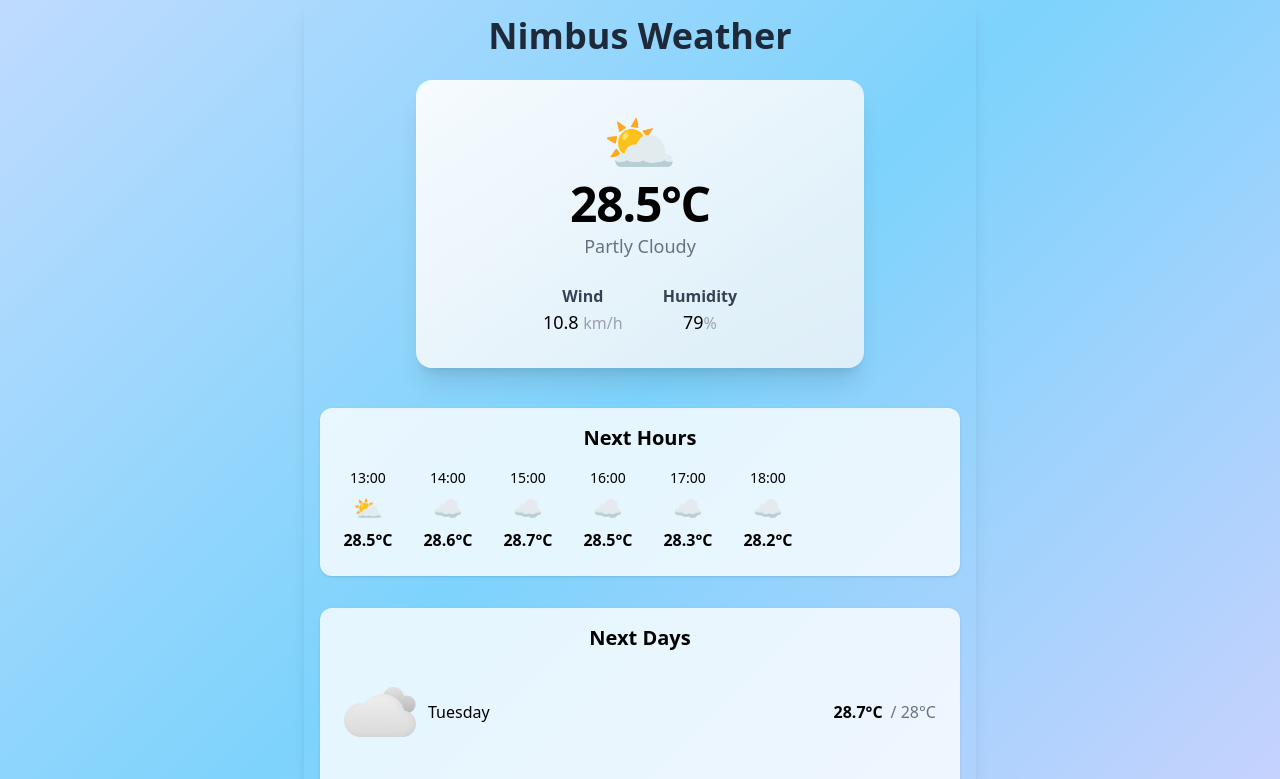
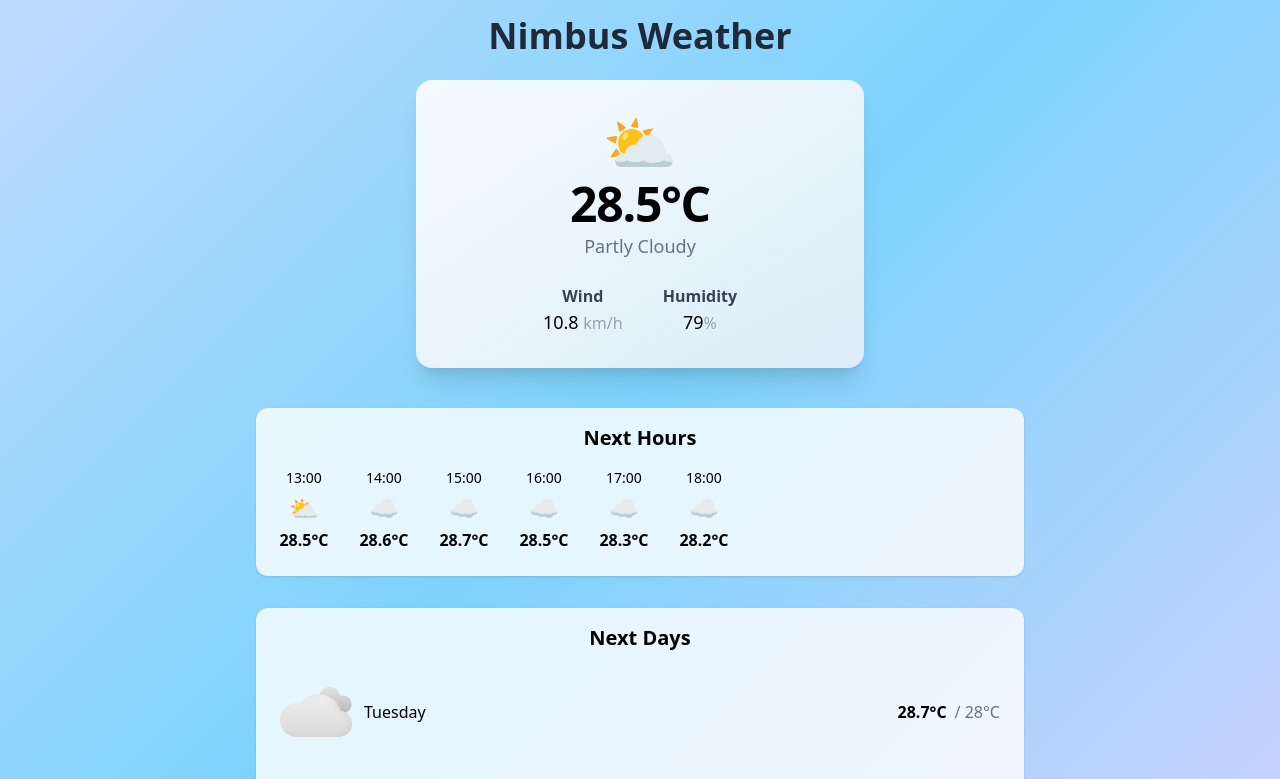
Before and after one commit to RunaLea/weatherWidget, a Vue app in the folder Nimbus/: page / in a window 1280 px wide. Shown: the top 779 px of the page. Built offline with nearby package versions, Linux system fonts and the light colour scheme.

Commit message:
removing this container. works better

```diff
--- a/Nimbus/src/App.vue
+++ b/Nimbus/src/App.vue
@@ -1,11 +1,9 @@
 <template>
-  <div class="min-h-screen min-w-screen flex items-center justify-center">
-    <div class="w-full max-w-2xl mx-auto bg-transparent flex flex-col items-center rounded-lg shadow-lg p-2 sm:p-4">
-      <h1 class="text-3xl sm:text-4xl font-bold text-gray-800 mb-4 sm:mb-6 text-center">Nimbus Weather</h1>
+  <div class="w-full min-w-screen max-w-2xl mx-auto bg-transparent flex flex-col items-center rounded-lg shadow-lg p-2 sm:p-4">
+    <h1 class="text-3xl sm:text-4xl font-bold text-gray-800 mb-4 sm:mb-6 text-center">Nimbus Weather</h1>
       <CurrentWeather />
       <ComingHours />
       <ComingDays />
-    </div>
   </div>
 </template>
 
```
